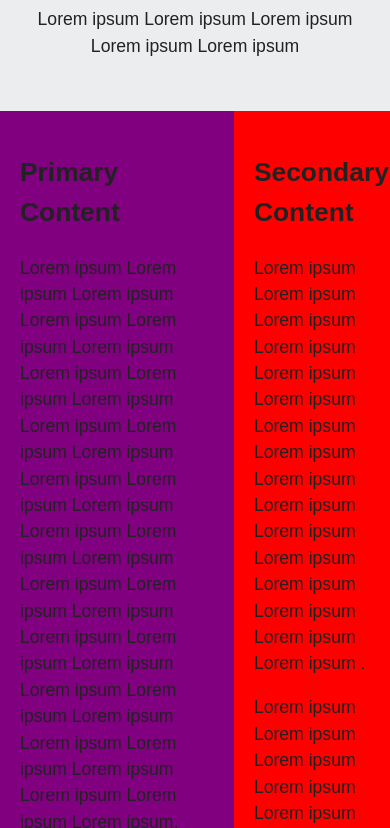
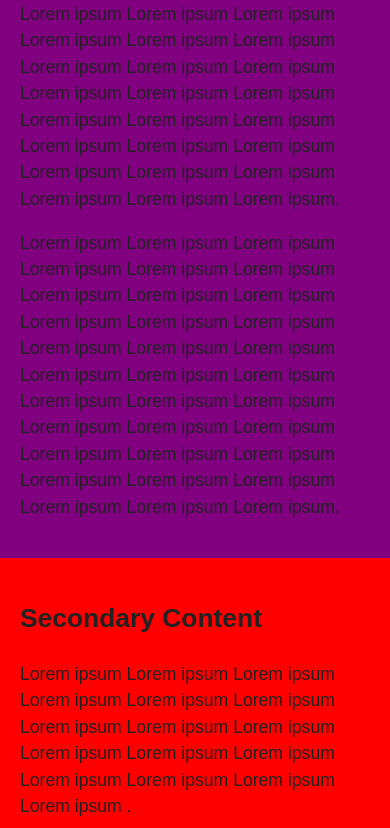
Before and after one commit to cornjacket/treehouse_css_layout_techniques, a plain HTML site: page index.html in a window 390 px wide. Shown: the part 540-1368 px from the top of the page. Drawn offline with nearby package versions, Linux system fonts and the light colour scheme.

Commit message:
add media query for small screens so that col are stacked and main-banner is hidden

```diff
--- a/css/styles.css
+++ b/css/styles.css
@@ -119,9 +119,11 @@ body,
 @media (max-width: 768px) {
 	.main-logo,
 	.main-nav,
-	.main-nav li {
+	.main-nav li,
+	.col {
 		display: block;
 		width: initial;
+		height: initial; /* added for col class */
 		margin: initial;
 	}
 	.main-nav {
@@ -130,4 +132,7 @@ body,
 	.main-nav li {
 		margin-top: 15px;
 	}
+	.main-banner {
+		display: none; /* hide banner for small displays */
+	}
 }
```
